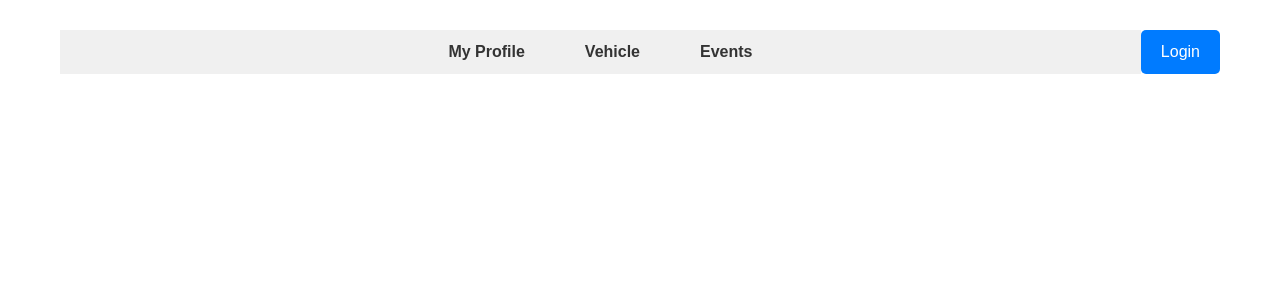
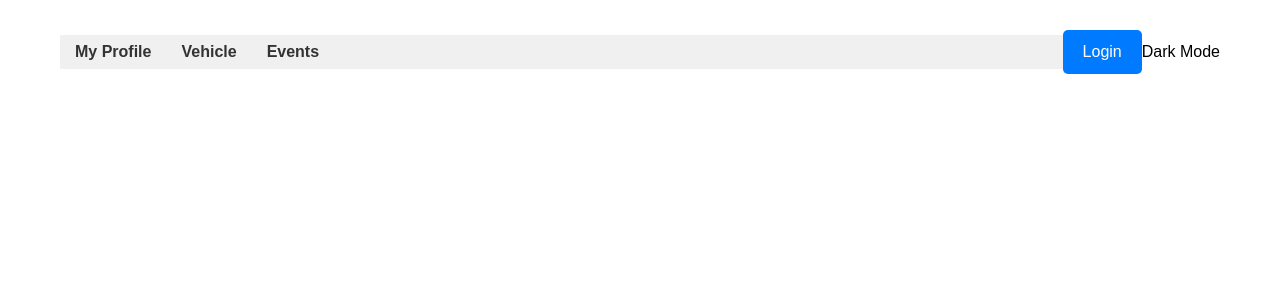
Before and after one commit to JGEC1991/bolt-generated-project, a React app: page / in a window 1280 px wide. Shown: the top 300 px of the page. Built offline with nearby package versions, Linux system fonts and the light colour scheme; the HTML template or start-up script is replaced by a standard one.

Commit message:
Initial commit from your app

```diff
--- a/src/App.jsx
+++ b/src/App.jsx
@@ -5,10 +5,11 @@ import Vehicle from './Vehicle';
     import Events from './Events';
     import LoginPage from './LoginPage';
     import { supabase } from './supabaseClient';
-
+    import './index.css'; // Import the CSS file
     function App() {
       const [session, setSession] = useState(null);
       const navigate = useNavigate();
+      const [theme, setTheme] = useState('light'); // Default theme is light
 
       useEffect(() => {
         supabase.auth.getSession().then(({ data: { session } }) => {
@@ -25,8 +26,22 @@ function App() {
         navigate('/login');
       };
 
+      // Function to toggle the theme
+      const toggleTheme = () => {
+        setTheme((prevTheme) => (prevTheme === 'light' ? 'dark' : 'light'));
+      };
+
+      // Add or remove the 'dark' class from the body based on the theme
+      useEffect(() => {
+        if (theme === 'dark') {
+          document.body.classList.add('dark');
+        } else {
+          document.body.classList.remove('dark');
+        }
+      }, [theme]);
+
       return (
-    <div className="container">
+        <div className={`container ${theme === 'dark' ? 'dark' : ''}`}>
           <header className="header">
             <nav className="nav">
               <ul className="nav-list">
@@ -52,6 +67,10 @@ function App() {
                 Login
               </Link>
             )}
+            {/* Theme toggle button */}
+            <button onClick={toggleTheme}>
+              {theme === 'light' ? 'Dark Mode' : 'Light Mode'}
+            </button>
           </header>
           <Routes>
             <Route path="/my-profile" element={<MyProfile session={session} />} />
--- a/src/index.css
+++ b/src/index.css
@@ -6,6 +6,30 @@ body {
       font-family: sans-serif;
       margin: 0;
       padding: 0;
+      transition: background-color 0.3s, color 0.3s; /* Add transition for smooth theme change */
+    }
+
+    /* Light theme variables */
+    body {
+      --bg-color: #ffffff;
+      --text-color: #000000;
+      --nav-bg-color: #f0f0f0;
+    }
+
+    /* Dark theme variables */
+    body.dark {
+      --bg-color: #121212;
+      --text-color: #ffffff;
+      --nav-bg-color: #333333;
+    }
+
+    body {
+      background-color: var(--bg-color);
+      color: var(--text-color);
+    }
+
+    .nav-list {
+      background-color: var(--nav-bg-color);
     }
 
     .container {
@@ -31,13 +55,17 @@ body {
       padding: 0;
       margin: 0;
       display: flex;
-  justify-content: center; /* Center the navbar items */
+      justify-content: flex-start; /* Align items to the start */
+      align-items: center; /* Center items vertically */
       background-color: #f0f0f0;
+      overflow-x: auto; /* Enable horizontal scrolling if needed */
     }
 
     .nav-item {
-  margin: 0 20px;
-  padding: 10px;
+      margin: 0 10px;
+      padding: 5px;
+      text-align: center;
+      white-space: nowrap; /* Prevent text from wrapping */
     }
 
     .nav-item a {
@@ -88,15 +116,28 @@ body {
       display: flex;
       width: 100%;
       max-width: 900px;
+      flex-direction: column; /* Stack content on smaller screens */
+    }
+
+    @media (min-width: 768px) {
+      .profile-content {
+        flex-direction: row; /* Display side-by-side on larger screens */
+      }
     }
 
     .profile-left-panel {
-  width: 40%;
+      width: 100%; /* Full width on smaller screens */
       padding: 20px;
       border: 1px solid #ccc;
       border-radius: 5px;
       box-shadow: 0 0 5px rgba(0, 0, 0, 0.1);
       position: relative; /* Add relative positioning */
+    }
+
+    @media (min-width: 768px) {
+      .profile-left-panel {
+        width: 40%; /* Original width on larger screens */
+      }
     }
 
     .profile-picture-container {
```
Lines whose indentation alone changed are shown as unchanged.
